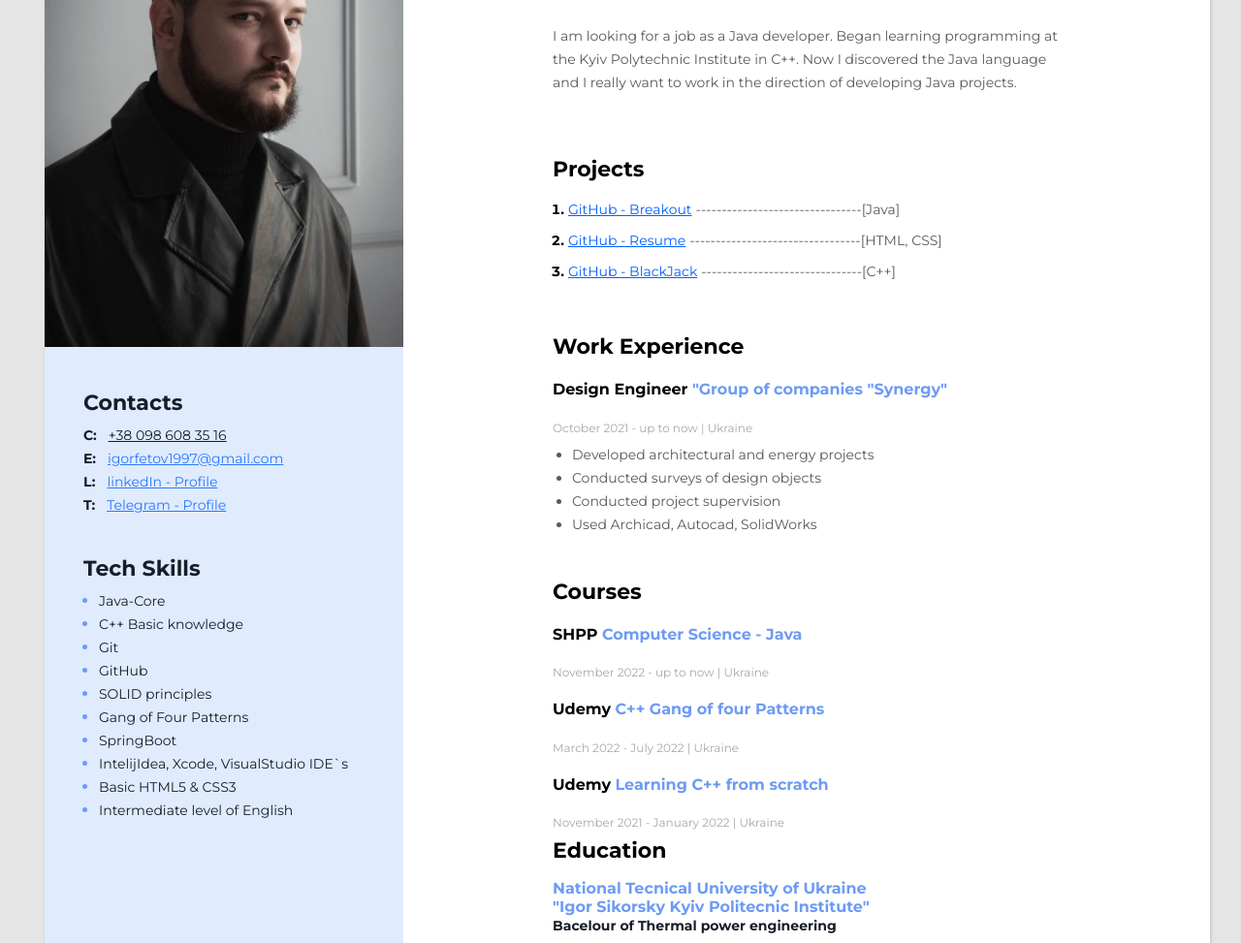
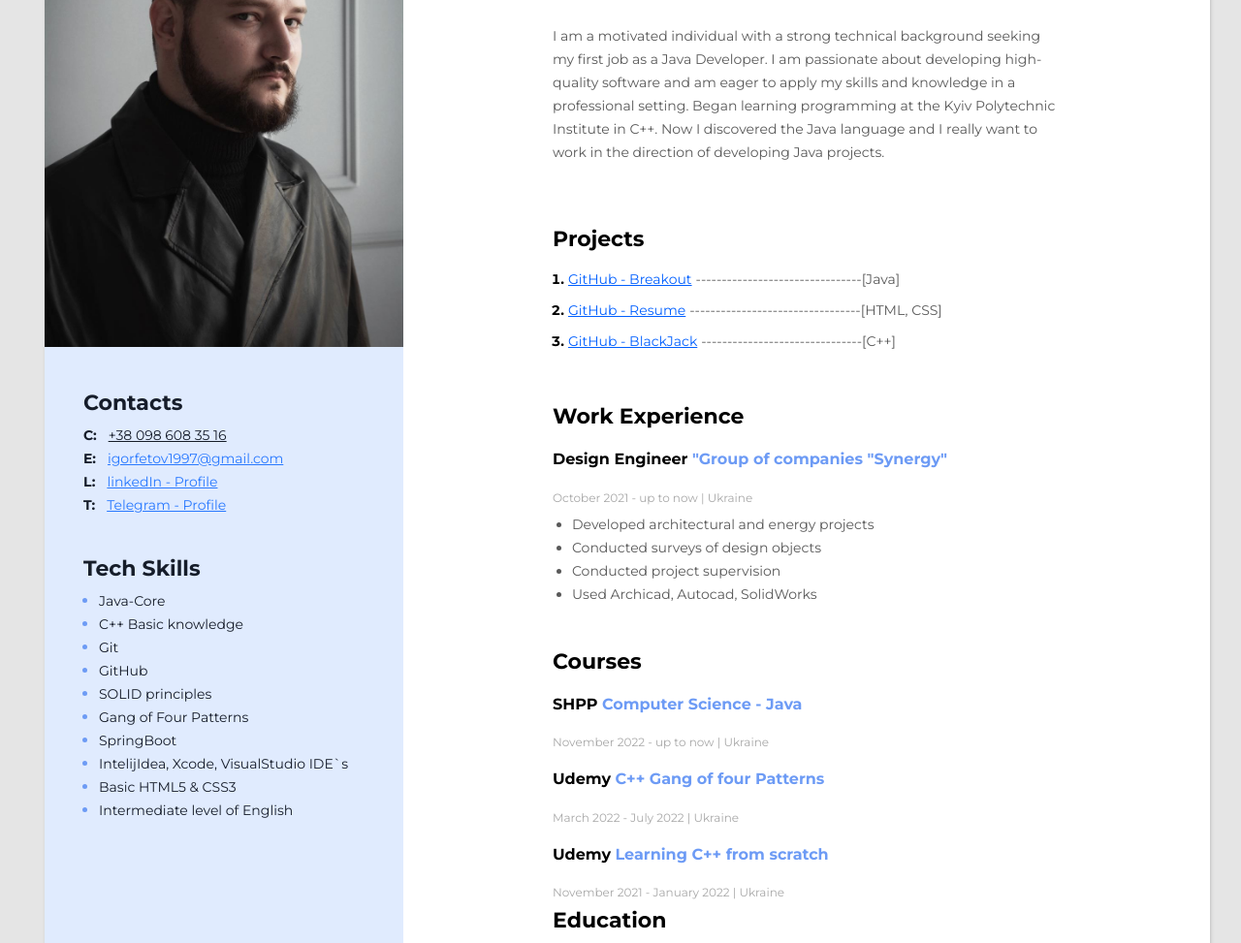
Before and after one commit to Gamemod13/Resume, a plain HTML site: page index.html in a window 1280 px wide. Shown: the part 285-1258 px from the top of the page at 97% size. Drawn offline with Linux system fonts and the light colour scheme.

Commit message:
Update index.html
Updated description text and fix a mistake in 'Education'

```diff
--- a/index.html
+++ b/index.html
@@ -25,8 +25,10 @@
           <h2 class="my-profession">Java Developer</h2>
           <h1 class="my-name">Ihor Fetov</h1>
           <p class="my-descr">
-            I am looking for a job as a Java developer. Began learning
-            programming at the Kyiv Polytechnic Institute in C++. Now I
+            I am a motivated individual with a strong technical background seeking my first job as a Java Developer.
+            I am passionate about developing high-quality software and am eager to apply my skills and
+            knowledge in a professional setting.
+            Began learning programming at the Kyiv Polytechnic Institute in C++. Now I
             discovered the Java language and I really want to work in the
             direction of developing Java projects.
           </p>
@@ -127,7 +129,7 @@
               National Tecnical University of Ukraine "Igor Sikorsky Kyiv
               Politecnic Institute"
               <span class="education-speciality">
-                Bacelour of Thermal power engineering</span
+                Bachelor of Thermal power engineering</span
               >
             </h4>
             <p class="period">September 2016 - June 2020 | Ukraine</p>
```
